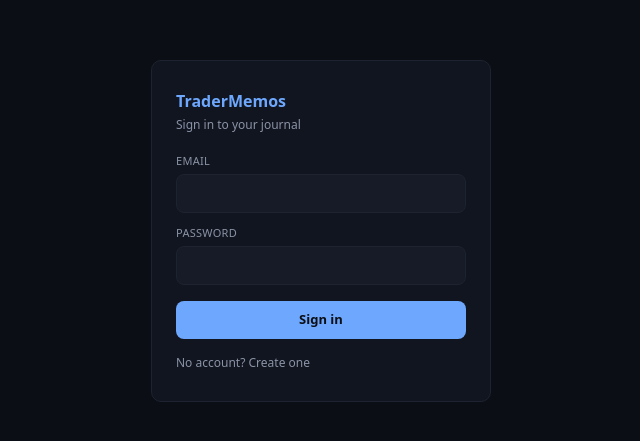
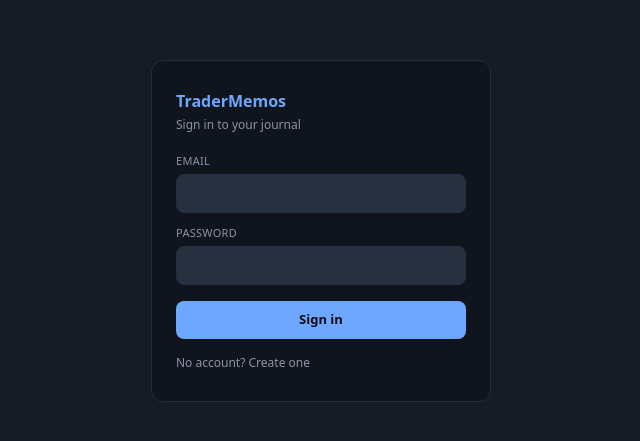
Before and after one commit to HoesenBruce/TradeLens, a React (Vite) app in the folder web/: page /dashboard in a window 1280 px wide. Shown: the part 169-610 px from the top of the page, without its empty margins (319-959 px from the left). Built offline with nearby package versions, Linux system fonts and the light colour scheme; no server answers.

Commit message:
feat(web): layered-slate design tokens for UI redesign

```diff
--- a/web/src/styles.css
+++ b/web/src/styles.css
@@ -6,14 +6,15 @@
 :root {
 	color-scheme: dark;
 
-	/* Surfaces */
-	--color-surface-base: #0b0e14;
-	--color-surface-panel: #11151f;
-	--color-surface-hover: #161b27;
-	--color-border: #1d2330;
+	/* Surfaces — layered navy slate (dark → light: panel, base, raised, hover) */
+	--color-surface-base: #161b26;
+	--color-surface-panel: #10141d;
+	--color-surface-raised: #1e2430;
+	--color-surface-hover: #27303f;
+	--color-border: #262e3d;
 
 	/* Text */
-	--color-text: #e6e9ef;
+	--color-text: #e8ebf1;
 	--color-text-muted: #8b93a7;
 
 	/* Accent */
@@ -24,10 +25,17 @@
 	--color-pos: #34d399;
 	--color-neg: #f87171;
 	--color-flat: #8b93a7;
+	--color-amber: #fbbf24;
+
+	/* Tinted fills (pills, banners, calendar cells) */
+	--tint-pos: rgba(52, 211, 153, 0.14);
+	--tint-neg: rgba(248, 113, 113, 0.14);
+	--tint-accent: rgba(110, 168, 254, 0.14);
+	--tint-amber: rgba(251, 191, 36, 0.14);
 
 	/* Radius */
 	--radius-control: 8px;
-	--radius-panel: 10px;
+	--radius-panel: 12px;
 
 	/* Motion */
 	--duration-fast: 150ms;
```
